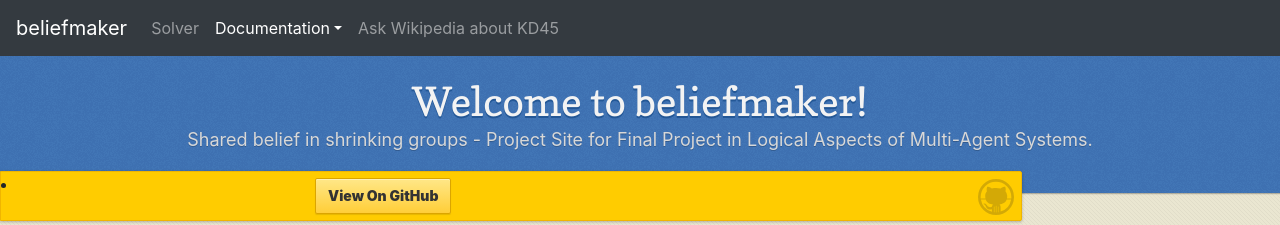
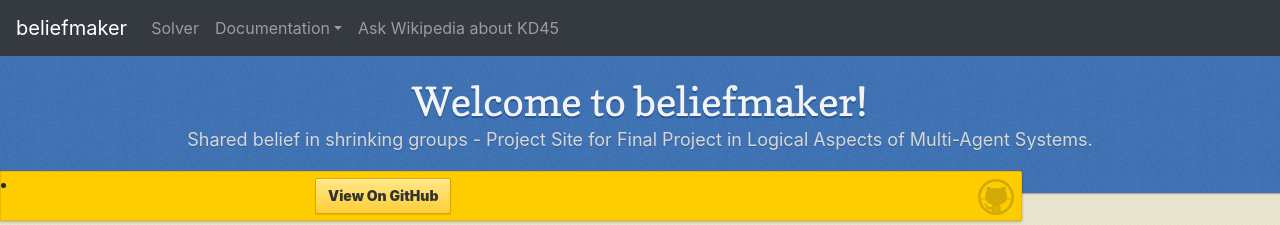
Before and after one commit to Bick95/beliefmaker, a Jekyll site: the page built from index.md, in a window 1280 px wide. Shown: the top 225 px of the page. Built offline with Jekyll 4.4.1, drawn with Linux system fonts in a browser that asks for light colours; nearby versions of some CDN libraries; formulas are drawn with MathJax 3.

Commit message:
Updated Nav-Bar

```diff
--- a/_layouts/default.html
+++ b/_layouts/default.html
@@ -31,16 +31,16 @@
           </li>
           <!-- Dropdown start -->
           <li class="nav-item dropdown">
-            <a class="nav-link dropdown-toggle active" href="#" id="navbarDropdown" role="button" data-toggle="dropdown" aria-haspopup="true" aria-expanded="false">Documentation</a>
+            <a class="nav-link dropdown-toggle" href="#" id="navbarDropdown" role="button" data-toggle="dropdown" aria-haspopup="true" aria-expanded="false">Documentation</a>
             <div class="dropdown-menu" aria-labelledby="navbarDropdown">
               <a class="dropdown-item" href="https://bick95.github.io/beliefmaker/">Introduction</a>
               <a class="dropdown-item" href="https://bick95.github.io/beliefmaker/how_to">How To - Getting started</a>
               <div class="dropdown-divider"></div>
               <a class="dropdown-item" href="https://bick95.github.io/beliefmaker/logical_background">Logical Background</a>
+              <a class="dropdown-item" href="https://bick95.github.io/beliefmaker/example">Example</a>
               <a class="dropdown-item" href="https://bick95.github.io/beliefmaker/technical_report">Technical Report</a>
               <a class="dropdown-item" href="https://bick95.github.io/beliefmaker/logic_implementation">Logic Implementation</a>
-              <a class="dropdown-item" href="https://bick95.github.io/beliefmaker/example">Example</a>
-              <a class="dropdown-item" href="https://bick95.github.io/beliefmaker/philosophical_aspects">Philosophical Aspects</a>
+              <a class="dropdown-item" href="https://bick95.github.io/beliefmaker/limitations_considerations">Limitations & Considerations</a>
               <div class="dropdown-divider"></div>
               <a class="dropdown-item" href="https://bick95.github.io/beliefmaker/refs">References</a>
             </div>
```
